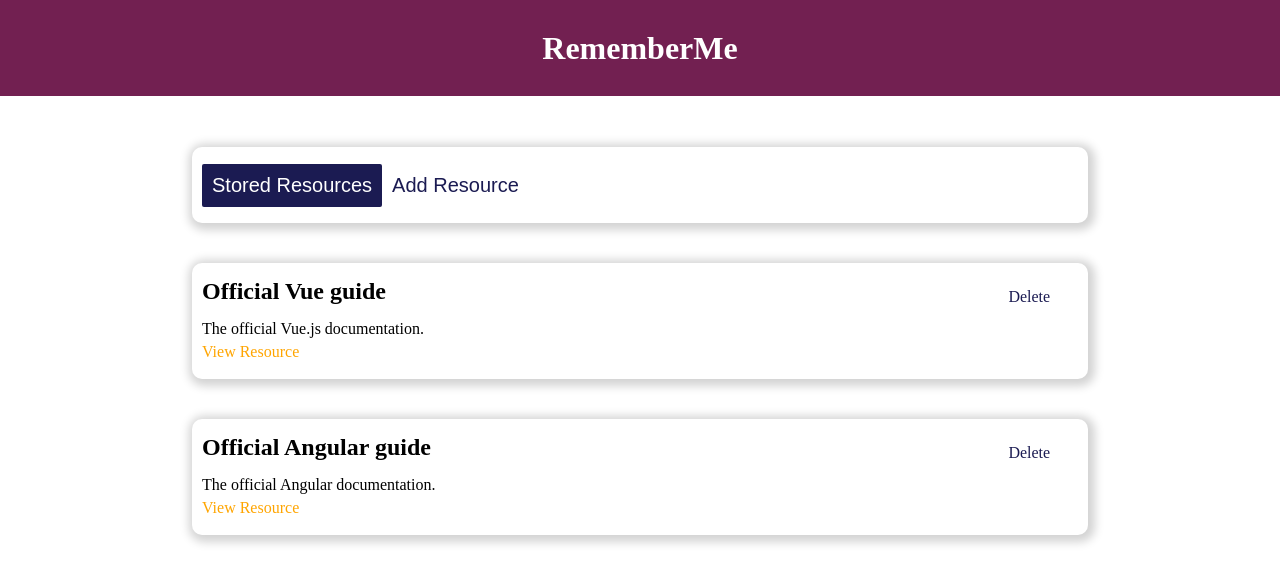
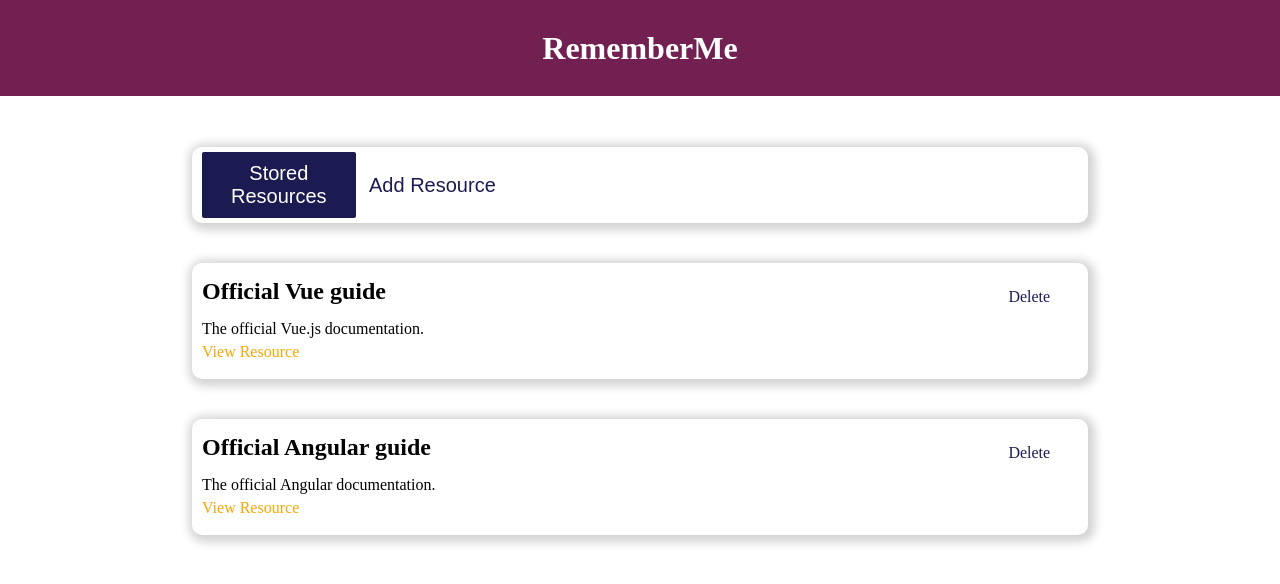
Before and after one commit to gilvicentevieira/the-learning-resources-app, a Vue app: page / in a window 1280 px wide. Shown: the top 584 px of the page. Built offline with nearby package versions, Linux system fonts and the light colour scheme.

Commit message:
removed unnecessary styles

```diff
--- a/src/components/Tabs.vue
+++ b/src/components/Tabs.vue
@@ -1,7 +1,7 @@
 <template>
   <div>
-    <button :class="{ active: active === 'stored'}" @click="selectTab('stored')">Stored Resources</button>
-    <button :class="{ active: active === 'add'}" @click="selectTab('add')">Add Resource</button>
+    <the-button :active="active === 'stored'" @click="selectTab('stored')">Stored Resources</the-button>
+    <the-button :active="active === 'add'" @click="selectTab('add')">Add Resource</the-button>
   </div>
 </template>
 
@@ -29,22 +29,4 @@ export default {
     box-shadow: 2px 2px 10px 5px lightgray;
     border-radius: 10px;
   }
-
-  button {
-    font-size: 20px;
-    background-color: white;
-    color: rgb(27, 27, 82);
-    border-style: none;
-    border-radius: 2px;
-    padding: 10px;
-  }
-
-  button:not(.active):hover {
-    background-color: rgb(207, 151, 198);
-  }
-
-  .active {
-    background-color: rgb(27, 27, 82);
-    color: white;
-  }
 </style>
```
